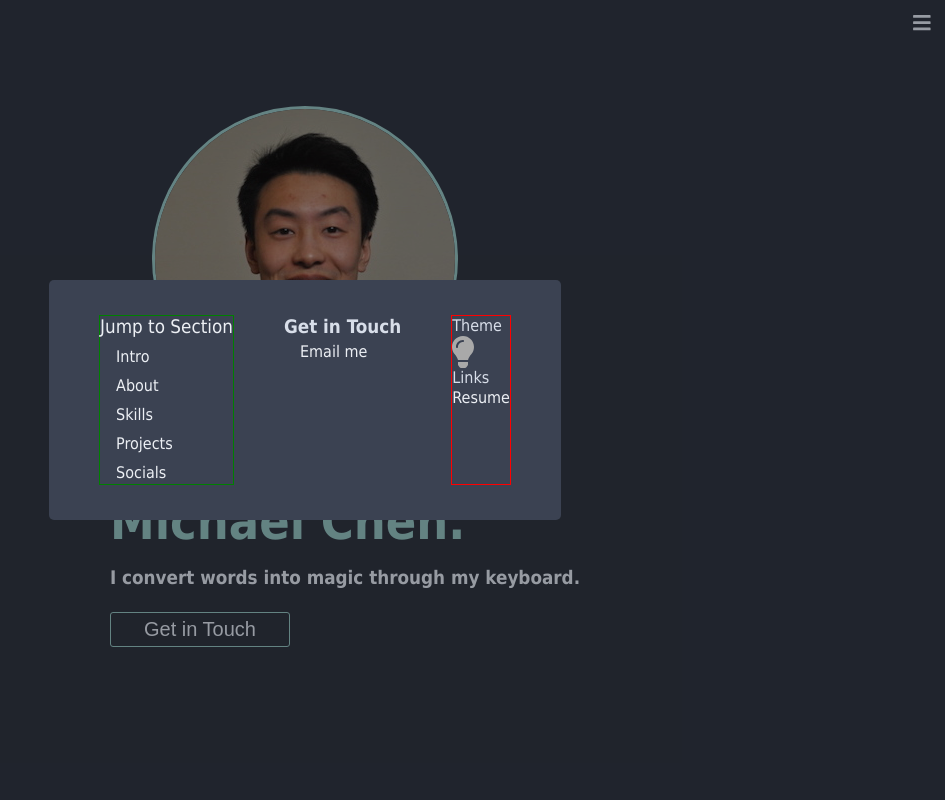
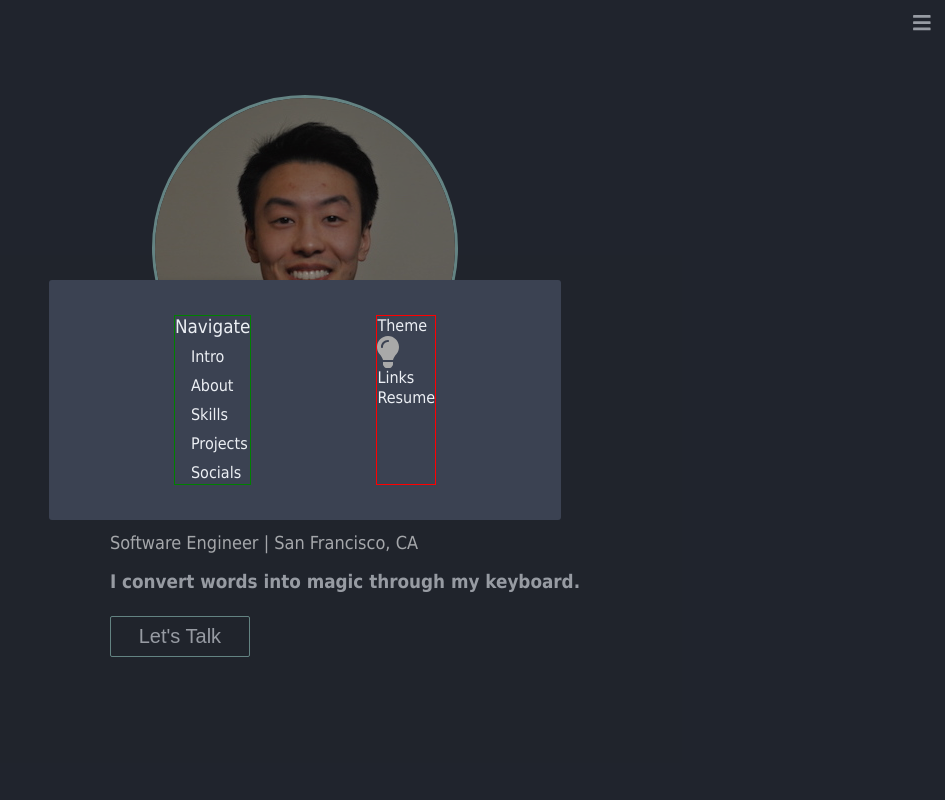
Before and after one commit to michaelcheny/portfolio-v1.5, a React (Create React App) app: page / in a window 1280 px wide. Both pictures are taken after a click on the button 1256 px from the left and 23 px from the top of the page. Shown: the top 800 px of the page, without its empty margins (335-1280 px from the left). Built offline with nearby package versions, Linux system fonts and the light colour scheme.

Commit message:
remove socials from pop up menu, finalize button

```diff
--- a/src/components/Intro.js
+++ b/src/components/Intro.js
@@ -64,17 +64,22 @@ const IntroDeets = styled.div`
   }
 
   p {
-    font-size: 20px;
-    font-weight: 550;
+    /* align-self: flex-end; */
+    /* margin-left: 1rem; */
+    font-size: 18px;
+    font-weight: 500;
     color: ${({ theme }) => theme.textSecondary};
   }
 
   h2 {
-    font-size: 50px;
+    font-size: 65px;
+    /* font-weight: 450; */
     color: ${({ theme }) => theme.textAccent};
+
   }
 
   h3 {
+    /* margin-left: 1rem; */
 
   }
 `;
@@ -82,9 +87,9 @@ const IntroDeets = styled.div`
 const Button = styled.button`
   border: 1px solid ${({ theme }) => theme.textAccent};
   background: none;
-  border-radius: 3px;
-  padding: 5px 10px;
-  width: 180px;
+  border-radius: 2px;
+  padding: 8px;
+  width: 140px;
   font-size: 20px;
   /* font-weight: 600; */
   transition: 200ms linear;
@@ -110,11 +115,12 @@ const Intro = () => {
           <img src={pic} alt="profile pic" />
         </ProfilePic>
         <IntroDeets>
-          <p className="words">Hello, my name is</p>
-          <h2 className="words">Michael Chen.</h2>
+          {/* <p className="words">Hello, my name is</p> */}
+          <h2 className="words">Michael Chen</h2>
+          <p className="words">Software Engineer | San Francisco, CA</p>
           <h3 className="words">I convert words into magic through my keyboard.</h3>
           <Button>
-            <a href="mailto:michaelchengaming@gmail.com">Get in Touch</a>
+            <a href="mailto:michaelchengaming@gmail.com">Let's Talk</a>
           </Button>
         </IntroDeets>
       </IntroContainer>
--- a/src/components/Menu.js
+++ b/src/components/Menu.js
@@ -23,7 +23,7 @@ const InsideMenu = styled.div`
   align-items: center;
   height: 30%;
   width: 40%;
-  border-radius: 5px;
+  border-radius: 3px;
   background-color: ${(props) => props.theme.secondary};
   transition: 200ms;
   /* text-decoration: none; */
@@ -64,8 +64,8 @@ const ResumeLink = styled.a`
   text-decoration: none;
   color: ${(props) => props.theme.textSecondary};
   transition: 200ms linear;
-  align-self: flex-end;
-  justify-self: flex-end;
+  /* align-self: flex-end;
+  justify-self: flex-end; */
   &:hover {
     transform: scale(1.05);
     color: ${(props) => props.theme.textAccent};
@@ -89,15 +89,13 @@ const OtherLinks = styled.div`
   display: flex;
   flex-direction: column;
   /* justify-content: center; */
+  color: ${(props) => props.theme.textSecondary};
+
   border: 1px red solid;
   height: 70%;
-`;
-
-const Contacts = styled.div`
-  display: flex;
-  flex-direction: column;
-  height: 70%;
-  text-decoration: none;
+  p {
+    transition: 200ms linear;
+  }
 `;
 
 const Menu = ({ setShowMenu, setTheme, theme }) => {
@@ -107,7 +105,7 @@ const Menu = ({ setShowMenu, setTheme, theme }) => {
     <MenuContainer>
       <InsideMenu ref={outsideNode}>
         <SectionLinks>
-          <h3>Jump to Section</h3>
+          <h3>Navigate</h3>
           <Link className="link" to="intro" smooth duration={400}>
             Intro
           </Link>
@@ -124,12 +122,12 @@ const Menu = ({ setShowMenu, setTheme, theme }) => {
             Socials
           </Link>
         </SectionLinks>
-        <Contacts>
+        {/* <Contacts>
           <h3>Get in Touch</h3>
           <a href="mailto:michaelchengaming@gmail.com" className="link">
             Email me
           </a>
-        </Contacts>
+        </Contacts> */}
         <OtherLinks>
           <p>Theme</p>
           <FontAwesomeIcon
```
